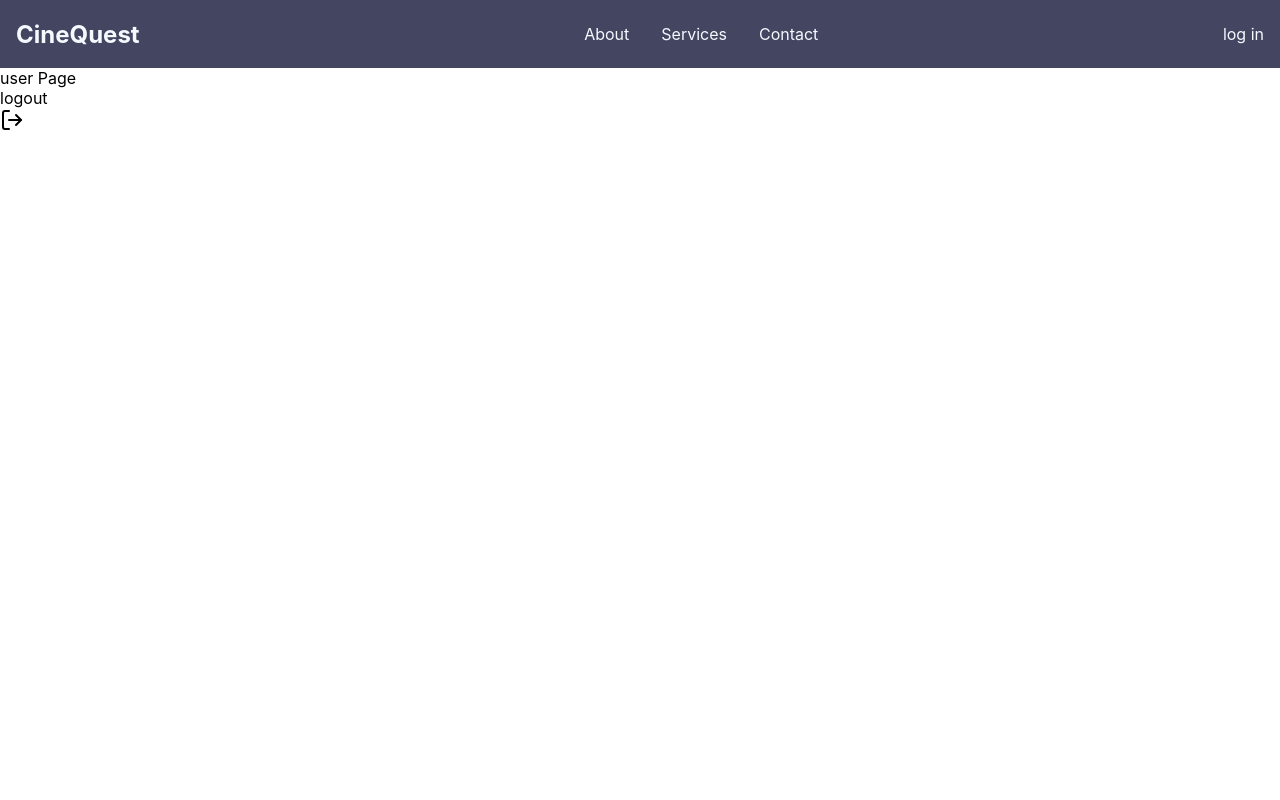
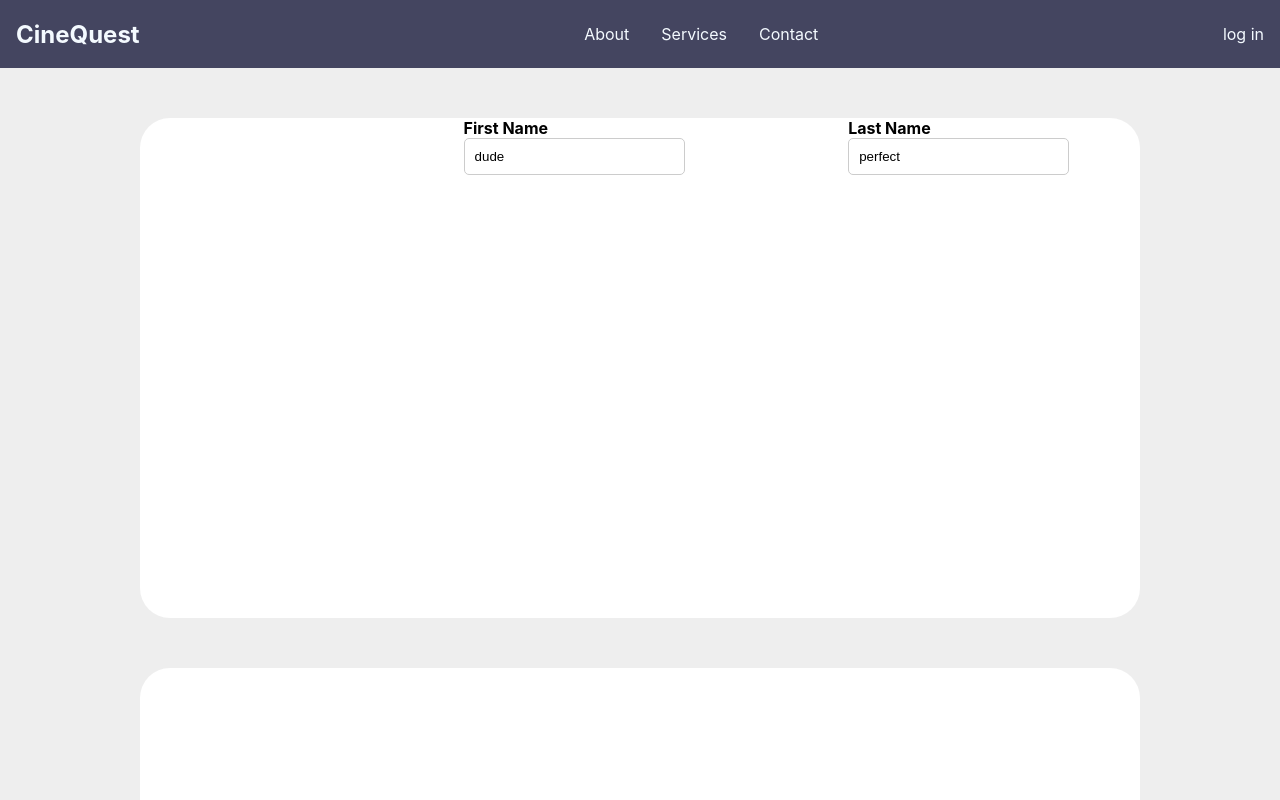
Before and after one commit to Arshdeep54/CinequestWA, a React (Create React App) app in the folder cine-frontend/: page /profile in a window 1280 px wide. Shown: the top 800 px of the page. Built offline with nearby package versions, Linux system fonts and the light colour scheme.

Commit message:
design user;\profile

```diff
--- a/cine-frontend/src/components/Loginpage.js
+++ b/cine-frontend/src/components/Loginpage.js
@@ -1,18 +1,40 @@
-import React, { useState } from "react";
-import Navbar from "./Navbar";
-import "../cssFiles/Login.css";
-import { Link, NavLink, useNavigate } from "react-router-dom";
+import React, { useState } from 'react';
+import Navbar from './Navbar';
+import '../cssFiles/Login.css';
+import axios from 'axios';
+import { Link, NavLink, useNavigate } from 'react-router-dom';
 
 function Loginpage() {
   const navigate = useNavigate();
-  const [username, setUsername] = useState("");
-  const [email, setEmail] = useState("");
-  const [password, setPassword] = useState("");
-  const [emailError, setEmailError] = useState("");
-  const [passwordError, setPasswordError] = useState("");
-  const onButtonClick = () => {
-    navigate("/");
+  const [username, setUsername] = useState('');
+  const [email, setEmail] = useState('');
+  const [password, setPassword] = useState('');
+  const [emailError, setEmailError] = useState('');
+  const [passwordError, setPasswordError] = useState('');
+  const onButtonClick = async () => {
+    const userData = {
+      email: email,
+      password: password,
+    };
+    const config = {
+      headers: {
+        'Content-type': 'application/json',
+      },
+    };
+    const url = 'http://127.0.0.1:8000/auth/user/login/';
+    const response = await axios.post(url, userData, config);
+    console.log(response.data);
+    console.log(response.data['msg']);
+    console.log(response.data['token']['access']);
+    if (response.data['token']) {
+      localStorage.setItem('access', response.data['token']['access']);
+      localStorage.setItem('refresh', response.data['token']['refresh']);
+      navigate('/');
+    }
+
+    // navigate("/");
   };
+
   return (
     <>
       <Navbar />
@@ -39,46 +61,46 @@ function Loginpage() {
           <button>Login</button>
         </div>
       </div> */}
-      <div className={"mainloginContainer"}>
-        <div className={"titleloginContainer"}>
+      <div className={'mainloginContainer'}>
+        <div className={'titleloginContainer'}>
           <div>Login</div>
         </div>
         <br />
-        <div className={"inputContainer"}>
+        <div className={'inputContainer'}>
           <input
             value={email}
-            placeholder="Enter your email here"
+            placeholder='Enter your email here'
             onChange={(e) => setEmail(e.target.value)}
-            className={"inputBox"}
+            className={'inputBox'}
           />
-          <label className="errorLabel">{emailError}</label>
+          <label className='errorLabel'>{emailError}</label>
         </div>
         <br />
-        <div className={"inputContainer"}>
+        <div className={'inputContainer'}>
           <input
             value={password}
-            placeholder="Enter your password here"
+            placeholder='Enter your password here'
             onChange={(ev) => setPassword(ev.target.value)}
-            className={"inputBox"}
+            className={'inputBox'}
           />
-          <label className="errorLabel">{passwordError}</label>
+          <label className='errorLabel'>{passwordError}</label>
         </div>
         <br />
-        <div className={"inputContainer"}>
+        <div className={'inputContainer'}>
           <input
-            className={"inputButton"}
-            type="button"
+            className={'inputButton'}
+            type='button'
             onClick={onButtonClick}
-            value={"Log in"}
+            value={'Log in'}
           />
         </div>
-        <div className="textforgot">
+        <div className='textforgot'>
           <text>Forget password? </text>
-          <Link to="/signup">Reset</Link>
+          <Link to='/signup'>Reset</Link>
         </div>
-        <div className="texttosignup">
+        <div className='texttosignup'>
           <text>Don't have an account </text>
-          <Link to="/signup">Sign Up</Link>
+          <Link to='/signup'>Sign Up</Link>
         </div>
       </div>
     </>
--- /dev/null
+++ b/cine-frontend/src/components/Userinfo.js
@@ -0,0 +1,30 @@
+import React from 'react';
+
+export default function Userinfo(props) {
+  const { label, value, readonly } = props;
+  return (
+    <>
+      <div
+        style={{
+          display: 'flex',
+          flexDirection: 'column',
+          boxSizing: 'border-box',
+        }}
+      >
+        <label style={{ fontWeight: '700', color: '#000' }}>{label}</label>
+        <input
+          name='inputInfo'
+          type='text'
+          readOnly={readonly}
+          value={value}
+          style={{
+            width: '100%',
+            padding: '10px',
+            border: '1px solid #ccc',
+            borderRadius: '5px',
+          }}
+        />
+      </div>
+    </>
+  );
+}
--- a/cine-frontend/src/components/Userprofile.js
+++ b/cine-frontend/src/components/Userprofile.js
@@ -1,7 +1,8 @@
 import React from 'react';
 import Navbar from './Navbar';
 import { LogOut } from 'lucide-react';
-
+import '../cssFiles/UserProfile.css';
+import Userinfo from './Userinfo';
 function Userprofile() {
   // const navigate = useNavigate();
   const logout = () => {
@@ -11,10 +12,32 @@ function Userprofile() {
   return (
     <>
       <Navbar />
-
-      <div>user Page</div>
-      <div onClick={logout}>logout</div>
-      <LogOut onClick={logout} />
+      <div className='userPofileMain'>
+        <div className='userInfo'>
+          <div className='upper'>
+            <div className='upperleft'>
+              <div className='profilepic'>
+                {/* <img src='https://reactjs.org/logo-og.png' alt='React Image' /> */}
+              </div>
+            </div>
+            <div
+              className='upperright'
+              style={{
+                display: 'flex',
+                width: '100%',
+                flexDirection: 'row',
+                justifyContent: 'space-around',
+              }}
+            >
+              <Userinfo label='First Name' value='dude' readonly={true} />
+              <Userinfo label='Last Name' value='perfect' readonly={true} />
+            </div>
+          </div>
+          <div className='lower'></div>
+        </div>
+        <div className='userPrevApp'></div>
+        <div className='userAccinfo'></div>
+      </div>
     </>
   );
 }
--- /dev/null
+++ b/cine-frontend/src/cssFiles/UserProfile.css
@@ -0,0 +1,63 @@
+.userPofileMain{
+    background-color: #EEEEEE;
+    display: flex;
+    flex-direction: column;
+    justify-content: center;
+    align-items: center;
+
+}
+.userInfo{
+    margin-top: 50px;
+    width:1000px;
+    height:500px;
+    background-color:white;
+    border-radius: 30px;
+    display: flex;
+    flex-direction: column;
+}
+.userInfo .upper{
+    height: 70%;
+    /* background-color: aqua; */
+    display: flex;
+    flex-direction: row;
+}
+.userInfo .upper .upperleft{
+    width: 30%;
+    /* border-right: 2px solid red; */
+    display: flex;
+
+    align-items: center;
+    justify-content: center;
+
+}
+/* .userInfo .upper .upperleft .profilepic{
+
+
+} */
+.profilepic {
+
+    /* width: 250px;
+    height: 250px;
+    overflow: hidden;
+    border-radius: 50%;
+    border-color: blue;
+    border-width: 3px;
+    border-style: solid; */
+    box-sizing: border-box;
+
+}
+.profilepic img {
+    height: 170px;
+    width: 180px;
+    background-color: #fff;
+    /* border-radius: 1%; */
+    display: inline-block;
+}
+
+.userPrevApp{
+    margin-top: 50px;
+    width:1000px;
+    height:500px;
+    background-color:white;
+    border-radius: 30px;
+}
```
